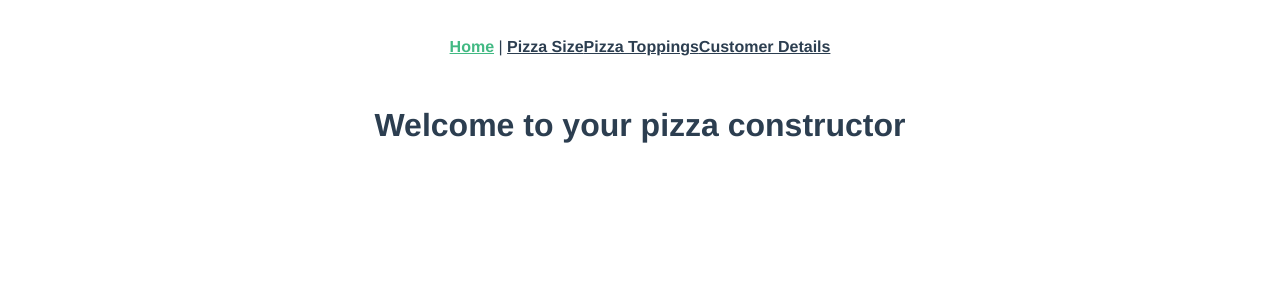
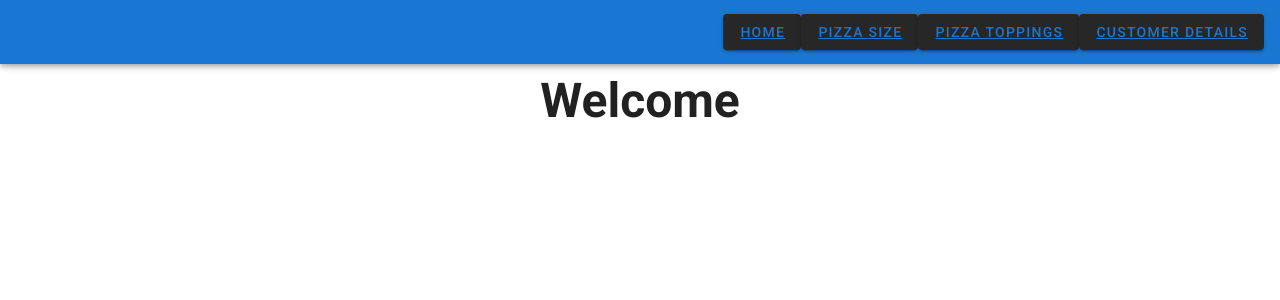
Before and after one commit to Mirmidon/vue-pizza-menu, a Vue app: page / in a window 1280 px wide. Shown: the top 300 px of the page. Built offline with nearby package versions, Linux system fonts and the light colour scheme.

Commit message:
10 add vuetify

```diff
--- a/public/index.html
+++ b/public/index.html
@@ -1,11 +1,13 @@
 <!DOCTYPE html>
-<html lang="">
+<html lang="en">
   <head>
     <meta charset="utf-8">
     <meta http-equiv="X-UA-Compatible" content="IE=edge">
     <meta name="viewport" content="width=device-width,initial-scale=1.0">
     <link rel="icon" href="<%= BASE_URL %>favicon.ico">
     <title><%= htmlWebpackPlugin.options.title %></title>
+    <link rel="stylesheet" href="https://fonts.googleapis.com/css?family=Roboto:100,300,400,500,700,900">
+    <link rel="stylesheet" href="https://cdn.jsdelivr.net/npm/@mdi/font@latest/css/materialdesignicons.min.css">
   </head>
   <body>
     <noscript>
--- a/src/App.vue
+++ b/src/App.vue
@@ -1,34 +1,39 @@
 <template>
-  <div id="app">
-    <div id="nav">
-      <router-link to="/">Home</router-link> |
-      <router-link to="/pizza-size">Pizza Size</router-link>
-      <router-link to="/pizza-toppings">Pizza Toppings</router-link>
-      <router-link to="/customer-details">Customer Details</router-link>
-    </div>
-    <router-view/>
-  </div>
+  <v-app>
+    <v-app-bar
+      app
+      color="primary"
+      dark
+    >
+      <v-spacer></v-spacer>
+
+      <v-btn>
+        <router-link to="/">Home</router-link>
+      </v-btn>
+      <v-btn>
+        <router-link to="/pizza-size">Pizza Size</router-link>
+      </v-btn>
+      <v-btn>
+        <router-link to="/pizza-toppings">Pizza Toppings</router-link>
+      </v-btn>
+      <v-btn>
+        <router-link to="/customer-details">Customer Details</router-link>
+      </v-btn>
+    </v-app-bar>
+
+    <v-main>
+      <router-view/>
+    </v-main>
+  </v-app>
 </template>
 
-<style>
-#app {
-  font-family: Avenir, Helvetica, Arial, sans-serif;
-  -webkit-font-smoothing: antialiased;
-  -moz-osx-font-smoothing: grayscale;
-  text-align: center;
-  color: #2c3e50;
-}
+<script>
 
-#nav {
-  padding: 30px;
-}
+export default {
+  name: 'App',
 
-#nav a {
-  font-weight: bold;
-  color: #2c3e50;
-}
-
-#nav a.router-link-exact-active {
-  color: #42b983;
-}
-</style>
+  data: () => ({
+    //
+  }),
+};
+</script>
--- a/src/components/HelloWorld.vue
+++ b/src/components/HelloWorld.vue
@@ -1,58 +1,70 @@
 <template>
-  <div class="hello">
-    <h1>{{ msg }}</h1>
-    <p>
-      For a guide and recipes on how to configure / customize this project,<br>
-      check out the
-      <a href="https://cli.vuejs.org" target="_blank" rel="noopener">vue-cli documentation</a>.
-    </p>
-    <h3>Installed CLI Plugins</h3>
-    <ul>
-      <li><a href="https://github.com/vuejs/vue-cli/tree/dev/packages/%40vue/cli-plugin-babel" target="_blank" rel="noopener">babel</a></li>
-      <li><a href="https://github.com/vuejs/vue-cli/tree/dev/packages/%40vue/cli-plugin-eslint" target="_blank" rel="noopener">eslint</a></li>
-    </ul>
-    <h3>Essential Links</h3>
-    <ul>
-      <li><a href="https://vuejs.org" target="_blank" rel="noopener">Core Docs</a></li>
-      <li><a href="https://forum.vuejs.org" target="_blank" rel="noopener">Forum</a></li>
-      <li><a href="https://chat.vuejs.org" target="_blank" rel="noopener">Community Chat</a></li>
-      <li><a href="https://twitter.com/vuejs" target="_blank" rel="noopener">Twitter</a></li>
-      <li><a href="https://news.vuejs.org" target="_blank" rel="noopener">News</a></li>
-    </ul>
-    <h3>Ecosystem</h3>
-    <ul>
-      <li><a href="https://router.vuejs.org" target="_blank" rel="noopener">vue-router</a></li>
-      <li><a href="https://vuex.vuejs.org" target="_blank" rel="noopener">vuex</a></li>
-      <li><a href="https://github.com/vuejs/vue-devtools#vue-devtools" target="_blank" rel="noopener">vue-devtools</a></li>
-      <li><a href="https://vue-loader.vuejs.org" target="_blank" rel="noopener">vue-loader</a></li>
-      <li><a href="https://github.com/vuejs/awesome-vue" target="_blank" rel="noopener">awesome-vue</a></li>
-    </ul>
-  </div>
+  <v-container>
+    <v-row class="text-center">
+      <v-col class="mb-4">
+        <h1 class="display-2 font-weight-bold mb-3">
+          Welcome
+        </h1>
+      </v-col>
+    </v-row>
+  </v-container>
 </template>
 
 <script>
-export default {
-  name: 'HelloWorld',
-  props: {
-    msg: String
+  export default {
+    name: 'HelloWorld',
+
+    data: () => ({
+      ecosystem: [
+        {
+          text: 'vuetify-loader',
+          href: 'https://github.com/vuetifyjs/vuetify-loader',
+        },
+        {
+          text: 'github',
+          href: 'https://github.com/vuetifyjs/vuetify',
+        },
+        {
+          text: 'awesome-vuetify',
+          href: 'https://github.com/vuetifyjs/awesome-vuetify',
+        },
+      ],
+      importantLinks: [
+        {
+          text: 'Documentation',
+          href: 'https://vuetifyjs.com',
+        },
+        {
+          text: 'Chat',
+          href: 'https://community.vuetifyjs.com',
+        },
+        {
+          text: 'Made with Vuetify',
+          href: 'https://madewithvuejs.com/vuetify',
+        },
+        {
+          text: 'Twitter',
+          href: 'https://twitter.com/vuetifyjs',
+        },
+        {
+          text: 'Articles',
+          href: 'https://medium.com/vuetify',
+        },
+      ],
+      whatsNext: [
+        {
+          text: 'Explore components',
+          href: 'https://vuetifyjs.com/components/api-explorer',
+        },
+        {
+          text: 'Select a layout',
+          href: 'https://vuetifyjs.com/getting-started/pre-made-layouts',
+        },
+        {
+          text: 'Frequently Asked Questions',
+          href: 'https://vuetifyjs.com/getting-started/frequently-asked-questions',
+        },
+      ],
+    }),
   }
-}
 </script>
-
-<!-- Add "scoped" attribute to limit CSS to this component only -->
-<style scoped>
-h3 {
-  margin: 40px 0 0;
-}
-ul {
-  list-style-type: none;
-  padding: 0;
-}
-li {
-  display: inline-block;
-  margin: 0 10px;
-}
-a {
-  color: #42b983;
-}
-</style>
--- a/src/main.js
+++ b/src/main.js
@@ -2,11 +2,13 @@ import Vue from 'vue'
 import App from './App.vue'
 import router from './router'
 import store from './store'
+import vuetify from './plugins/vuetify'
 
 Vue.config.productionTip = false
 
 new Vue({
   router,
   store,
+  vuetify,
   render: h => h(App)
 }).$mount('#app')
--- /dev/null
+++ b/src/plugins/vuetify.js
@@ -0,0 +1,7 @@
+import Vue from 'vue';
+import Vuetify from 'vuetify/lib/framework';
+
+Vue.use(Vuetify);
+
+export default new Vuetify({
+});
--- a/src/views/Home.vue
+++ b/src/views/Home.vue
@@ -1,19 +1,15 @@
 <template>
-  <div class="home">
-    <!-- <img alt="Vue logo" src="../assets/logo.png"> -->
-    <!-- <HelloWorld msg="Welcome to Your Vue.js App"/> -->
-    <h1>Welcome to your pizza constructor</h1>
-  </div>
+  <hello-world />
 </template>
 
 <script>
-// @ is an alias to /src
-// import HelloWorld from '@/components/HelloWorld.vue'
+  import HelloWorld from '../components/HelloWorld'
 
-export default {
-  name: 'Home',
-  // components: {
-    // HelloWorld
-  // }
-}
+  export default {
+    name: 'Home',
+
+    components: {
+      HelloWorld,
+    },
+  }
 </script>
--- /dev/null
+++ b/vue.config.js
@@ -0,0 +1,5 @@
+module.exports = {
+  transpileDependencies: [
+    'vuetify'
+  ]
+}
```
Also changed, not shown: package.json (+6 -1 lines), src/assets/logo.svg (added), 1 other file (tests, documents, lock files or other folders).
